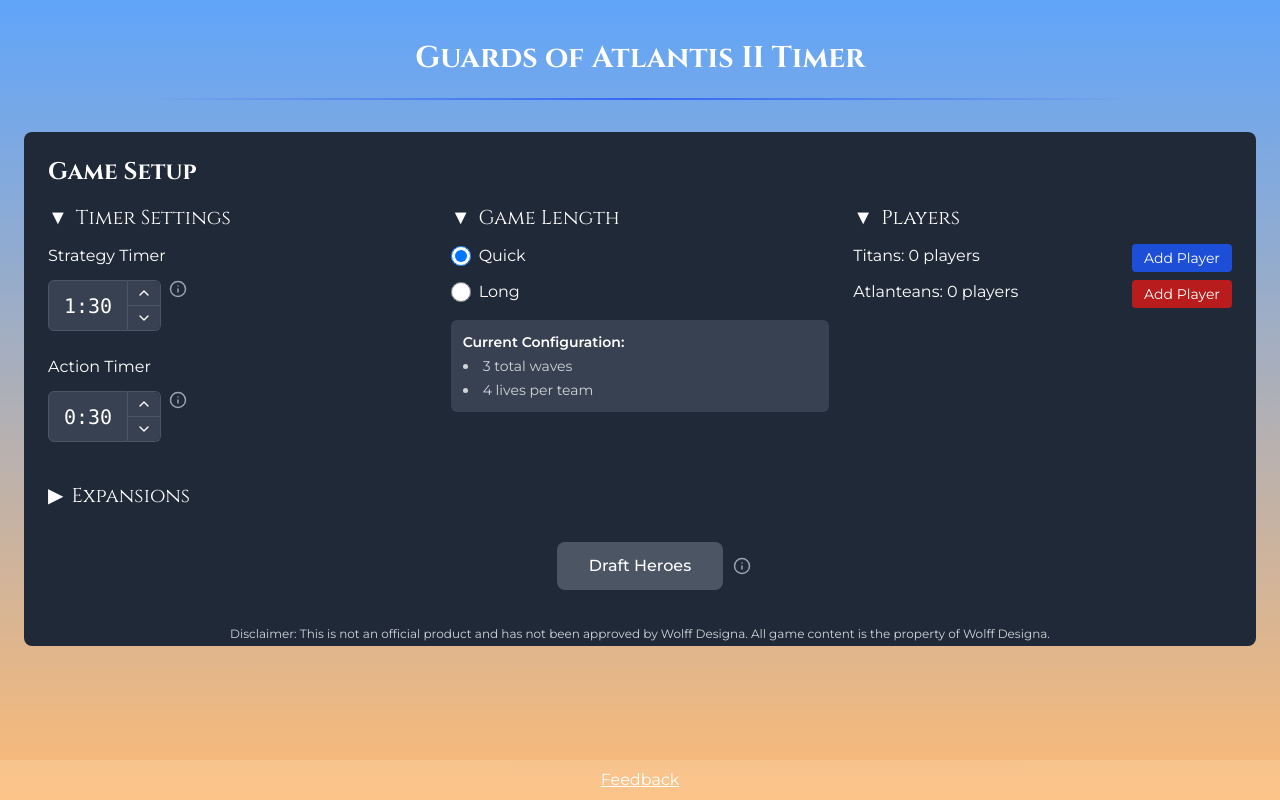
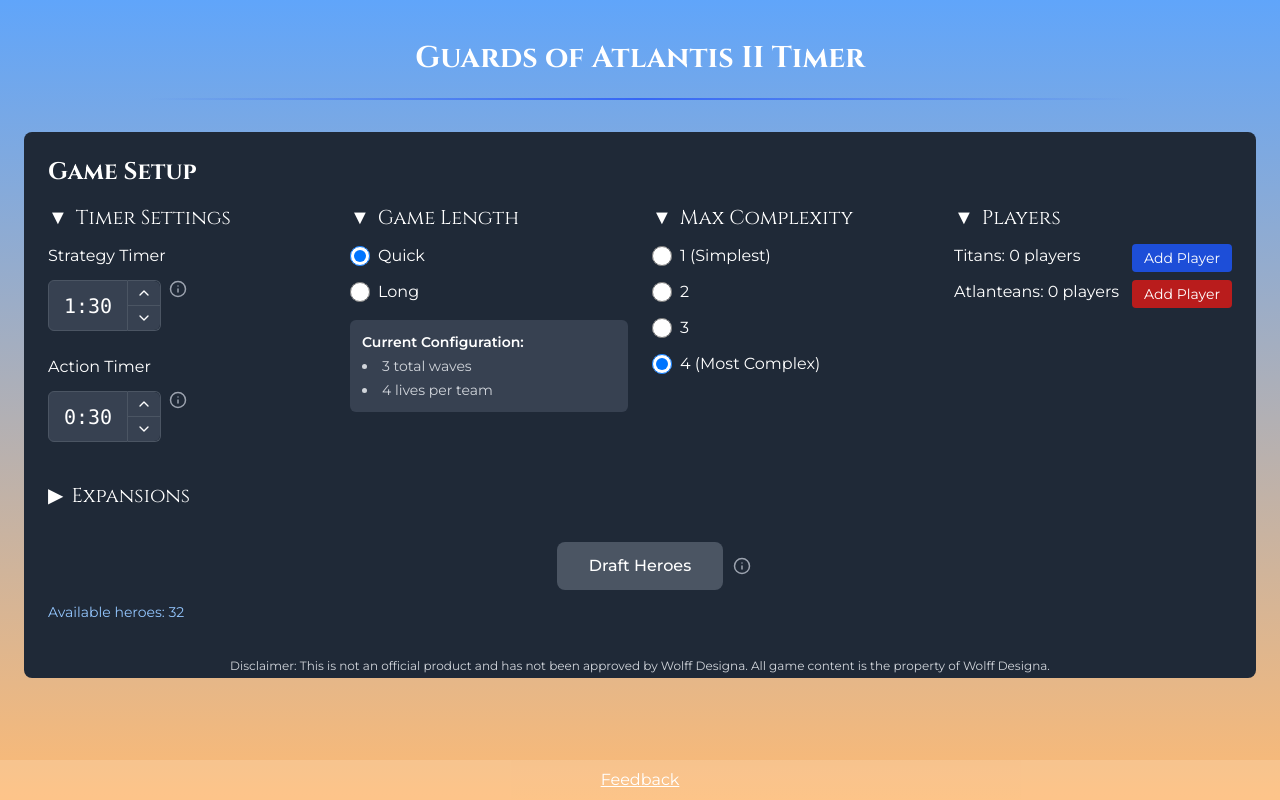
Before and after one commit to aureliusnoble/GoA-Timer, a React (Vite) app: page / in a window 1280 px wide. Built offline with nearby package versions, Linux system fonts and the light colour scheme; the HTML template or start-up script is replaced by a standard one.

Commit message:
Added max complexity

```diff
--- a/src/App.tsx
+++ b/src/App.tsx
@@ -269,6 +269,9 @@
   // Expansion selection state
   const [selectedExpansions, setSelectedExpansions] = useState<string[]>(getAllExpansions());
 
+  // Max complexity state
+  const [maxComplexity, setMaxComplexity] = useState<number>(4); // Default to 4 (maximum)
+
   // Drafting states
   const [isDraftingMode, setIsDraftingMode] = useState<boolean>(false);
   const [showDraftModeSelection, setShowDraftModeSelection] = useState<boolean>(false);
@@ -290,8 +293,10 @@
   // Coin flip animation state
   const [showCoinAnimation, setShowCoinAnimation] = useState<boolean>(false);
 
-  // Available heroes (filtered by expansions)
-  const filteredHeroes = filterHeroesByExpansions(selectedExpansions);
+  // Available heroes (filtered by expansions and complexity)
+  const filteredHeroes = filterHeroesByExpansions(selectedExpansions).filter(
+    hero => hero.complexity <= maxComplexity
+  );
 
   // Update the shared players reference
   players = localPlayers;
@@ -1165,6 +1170,8 @@
               duplicateNames={findDuplicateNames()}
               canStartDrafting={canUseDraftMode(DraftMode.AllPick)}
               heroCount={filteredHeroes.length}
+              maxComplexity={maxComplexity}
+              onMaxComplexityChange={setMaxComplexity}
             />
           )}
         </div>
--- a/src/components/GameSetup.tsx
+++ b/src/components/GameSetup.tsx
@@ -23,6 +23,9 @@
   duplicateNames: string[]; // Array of duplicate player names for validation
   canStartDrafting: boolean; // Flag indicating if drafting can begin based on heroes count
   heroCount: number; // Number of available heroes with current expansion selection
+  // New props for Max Complexity
+  maxComplexity: number;
+  onMaxComplexityChange: (complexity: number) => void;
 }
 
 const GameSetup: React.FC<GameSetupProps> = ({
@@ -41,11 +44,15 @@
   onPlayerNameChange,
   duplicateNames,
   canStartDrafting,
-  heroCount
+  heroCount,
+  // New props
+  maxComplexity,
+  onMaxComplexityChange
 }) => {
   const [expandedSection, setExpandedSection] = useState<{[key: string]: boolean}>({
     'timers': true,
     'game-length': true,
+    'complexity': true, // New section
     'players': true,
     'names': true,
     'expansions': false
@@ -92,7 +99,7 @@
     <div className="bg-gray-800 rounded-lg p-6 mb-8">
       <h2 className="text-2xl font-bold mb-4">Game Setup</h2>
 
-      <div className="grid grid-cols-1 md:grid-cols-3 gap-6 mb-6">
+      <div className="grid grid-cols-1 md:grid-cols-4 gap-6 mb-6">
         {/* Timer Settings Column */}
         <div>
           <h3 className="text-xl mb-3 cursor-pointer flex items-center"
@@ -192,6 +199,39 @@
                   )}
                 </ul>
               </div>
+            </>
+          )}
+        </div>
+
+        {/* NEW: Max Complexity Column */}
+        <div>
+          <h3 className="text-xl mb-3 cursor-pointer flex items-center"
+              onClick={() => setExpandedSection({...expandedSection, 'complexity': !expandedSection['complexity']})}>
+            <span className="mr-2">{expandedSection['complexity'] ? '▼' : '▶'}</span>
+            Max Complexity
+          </h3>
+
+          {expandedSection['complexity'] && (
+            <>
+              <div className="flex flex-col gap-3 mb-4">
+                {[1, 2, 3, 4].map(level => (
+                  <label key={level} className="inline-flex items-center cursor-pointer">
+                    <input
+                      type="radio"
+                      name="complexity"
+                      value={level}
+                      checked={maxComplexity === level}
+                      onChange={() => onMaxComplexityChange(level)}
+                      className="form-radio h-5 w-5 text-blue-600"
+                    />
+                    <span className="ml-2">
+                      {level} {level === 1 ? '(Simplest)' : level === 4 ? '(Most Complex)' : ''}
+                    </span>
+                  </label>
+                ))}
+              </div>
+
+
             </>
           )}
         </div>
@@ -310,16 +350,7 @@
                 </label>
               ))}
             </div>
-            <div className="mt-3 text-sm">
-              <span className="text-blue-300">Available heroes: {heroCount}</span>
-              {totalPlayers > 0 && (
-                <span className="ml-4 text-yellow-300">
-                  {canStartDrafting
-                    ? "✓ Enough heroes for drafting"
-                    : "✗ Not enough heroes for drafting"}
-                </span>
-              )}
-            </div>
+
           </>
         )}
       </div>
@@ -384,13 +415,27 @@
           </div>
         </div>
 
+
+
       </div>
+                      <div className="mt-3 text-sm">
+              <span className="text-blue-300">Available heroes: {heroCount}</span>
+              {totalPlayers > 0 && (
+                <span className="ml-4 text-yellow-300">
+                  {canStartDrafting
+                    ? "✓ Enough heroes for drafting"
+                    : "✗ Not enough heroes for drafting"}
+                </span>
+              )}
+            </div>
          <p className="mt-4 text-xs text-gray-300 text-center translate-y-5">
           Disclaimer: This is not an official product and has not been approved by Wolff Designa. All game content is the property of Wolff Designa.
         </p>
     </div>
   );
 };
+
+
 
 // Helper function to calculate team lives based on game length and player count
 const calculateTeamLives = (gameLength: GameLength, playerCount: number): number => {
```
Also changed, not shown: 1 other file (tests, documents, lock files or other folders).
